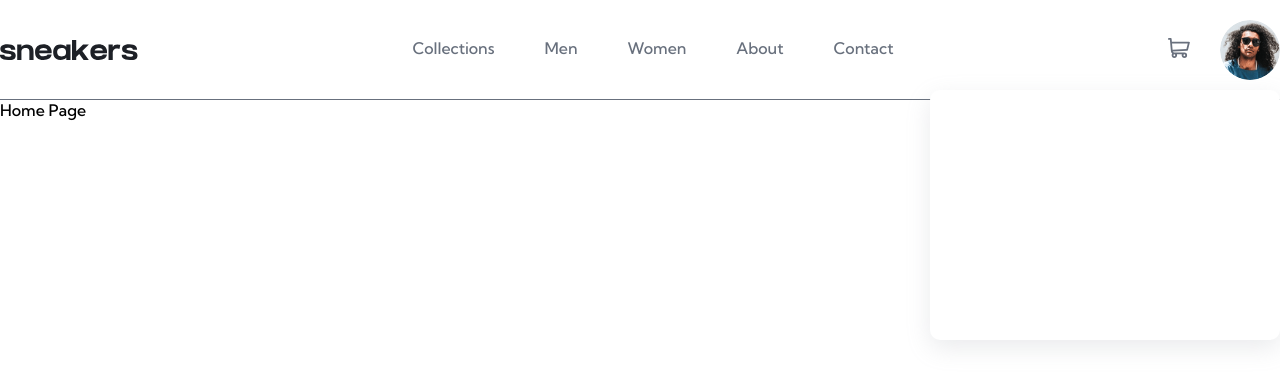
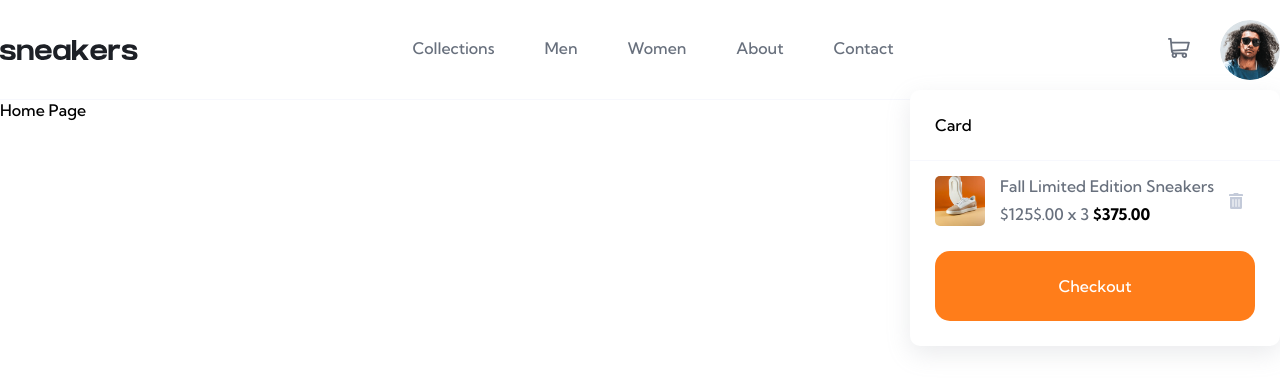
Before and after one commit to fail2ban1337/E-commerce-product-page, a React (Create React App) app: page / in a window 1280 px wide. Both pictures are taken after a click on the picture 1179 px from the left and 47 px from the top of the page. Shown: the top 390 px of the page. Built offline with nearby package versions, Linux system fonts and the light colour scheme.

Commit message:
add checkout and add style to card container

```diff
--- a/src/components/Theme.js
+++ b/src/components/Theme.js
@@ -22,8 +22,8 @@ export const rootTheme = {
   white: "hsl(0, 0%, 100%)",
   black: "hsl(0, 0%, 0%)",
   lightbox_background: "hsl(0, 0%, 0%, .75)",
-  font_white_400: "400",
-  font_white_700: "700",
+  font_weight_400: "400",
+  font_weight_700: "700",
   orange: "hsl(26, 100%, 55%)",
   pale_orange: "hsl(25, 100%, 94%)",
 };
--- a/src/components/header/index.js
+++ b/src/components/header/index.js
@@ -6,8 +6,11 @@ import React, {
   useEffect,
 } from "react";
 import {
+  CardElementAddedContainer,
+  CardElementAddedRow,
+  CardElementTitle,
   CartContainer,
-  CartElement,
+  CartElements,
   CartImage,
   Container,
   Logo,
@@ -91,16 +94,63 @@ function useOutsideAlerter(ref) {
     };
   }, [ref]);
 }
-Header.CartElement = function HeaderCartElement({ children, ...restProps }) {
+Header.CartElements = function HeaderCartElements({ children, ...restProps }) {
   const wrapperRef = useRef(null);
   useOutsideAlerter(wrapperRef);
 
   const { card, setCard } = useContext(CartContext);
   const { cardActive } = card;
   return (
-    <>{cardActive && <CartElement ref={wrapperRef}>{children}</CartElement>}</>
+    <>
+      {cardActive && <CartElements ref={wrapperRef}>{children}</CartElements>}
+    </>
   );
 };
+
+Header.CardElementTitle = function ({ children }) {
+  return <CardElementTitle>{children}</CardElementTitle>;
+};
+
+Header.CardElementAddedContainer = function ({ children }) {
+  return (
+    <CardElementAddedContainer>
+      <CardElementAddedRow>
+        <img
+          className="product_image"
+          src="images/image-product-1-thumbnail.jpg"
+        />
+        <div className="elementColumn">
+          <h5>Fall Limited Edition Sneakers</h5>
+          <h5>
+            $125$.00 x 3 <b>$375.00</b>
+          </h5>
+        </div>
+        <img className="dltImage" src="images/icon-delete.svg" />
+      </CardElementAddedRow>
+      <div className="checkout_btn">
+        <a href="#">Checkout</a>
+      </div>
+    </CardElementAddedContainer>
+  );
+};
+
+// Header.CardElementAddedRow = function ({ children }) {
+//   return (
+//     <CardElementAddedRow>
+//       <img
+//         className="product_image"
+//         src="images/image-product-1-thumbnail.jpg"
+//       />
+//       <div className="elementColumn">
+//         <h5>Fall Limited Edition Sneakers</h5>
+//         <h5>
+//           $125$.00 x 3 <b>$375.00</b>
+//         </h5>
+//       </div>
+//       <img src="images/icon-delete.svg" />
+//     </CardElementAddedRow>
+//   );
+// };
 
 Header.UserImage = function ({ ...restProps }) {
   return <UserImage {...restProps} />;
--- a/src/components/header/styles/index.js
+++ b/src/components/header/styles/index.js
@@ -8,7 +8,7 @@ export const Container = styled.header`
   height: 100px;
   max-width: 1440px;
   margin: 0 auto;
-  border-bottom: 1px solid ${({ theme }) => theme.dark_grayish_blue};
+  border-bottom: 1px solid ${({ theme }) => theme.light_grayish_blue};
 `;
 
 export const Logo = styled.img``;
@@ -49,15 +49,72 @@ export const ProfileContainer = styled.div`
 export const CartContainer = styled.div``;
 
 export const CartImage = styled.img``;
-export const CartElement = styled.div`
+export const CartElements = styled.div`
   position: absolute;
   top: 70px;
   right: 0;
-  width: 350px;
-  height: 250px;
+  width: 370px;
   background: ${({ theme }) => theme.white};
   box-shadow: rgba(149, 157, 165, 0.2) 0px 8px 24px;
   border-radius: 10px;
+  display: flex;
+  flex-direction: column;
+`;
+
+export const CardElementTitle = styled.span`
+  width: 100%;
+  border-bottom: 1px solid ${({ theme }) => theme.light_grayish_blue};
+  display: block;
+  padding: 25px 0 25px 25px;
+  align-self: flex-start;
+  font-weight: ${({ theme }) => theme.font_weight_400};
+`;
+export const CardElementAddedContainer = styled.div`
+  margin: 15px 25px 0 25px;
+  .checkout_btn {
+    width: 100%;
+    height: 70px;
+    margin: 25px 0;
+    border-radius: 15px;
+    background: ${({ theme }) => theme.orange};
+    display: flex;
+    align-items: center;
+    justify-content: center;
+    cursor: pointer;
+    a {
+      text-decoration: none;
+      color: ${({ theme }) => theme.white};
+    }
+  }
+`;
+
+export const CardElementAddedRow = styled.div`
+  display: flex;
+  align-items: center;
+  gap: 15px;
+  .product_image {
+    width: 50px;
+    border-radius: 5px;
+  }
+  .elementColumn {
+    display: flex;
+    flex-direction: column;
+    justify-content: space-between;
+    gap: 8px;
+    align-self: flex-start;
+
+    h5 {
+      font-weight: ${({ theme }) => theme.font_weight_400};
+      color: ${({ theme }) => theme.dark_grayish_blue};
+      font-size: 16px;
+      b {
+        color: ${({ theme }) => theme.black};
+      }
+    }
+  }
+  .dltImage {
+    cursor: pointer;
+  }
 `;
 export const UserImage = styled.img`
   width: 60px;
--- a/src/containers/Header.js
+++ b/src/containers/Header.js
@@ -35,7 +35,10 @@ export default function HeaderContainer() {
       <Header.ProfileContainer>
         <Header.CartContainer>
           <Header.CartImage src="images/icon-cart.svg" />
-          <Header.CartElement></Header.CartElement>
+          <Header.CartElements>
+            <Header.CardElementTitle>Card</Header.CardElementTitle>
+            <Header.CardElementAddedContainer />
+          </Header.CartElements>
         </Header.CartContainer>
         <Header.UserImage src="images/image-avatar.png" />
       </Header.ProfileContainer>
```
